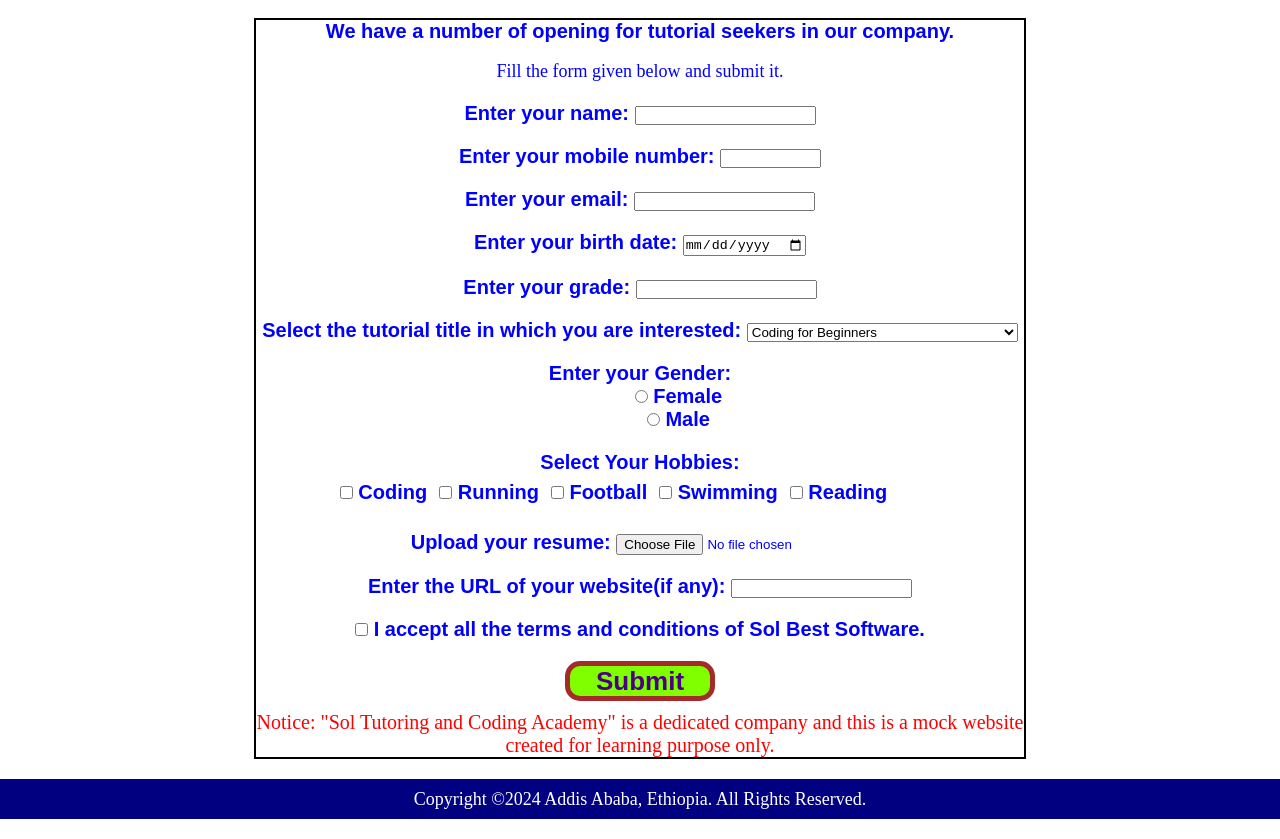
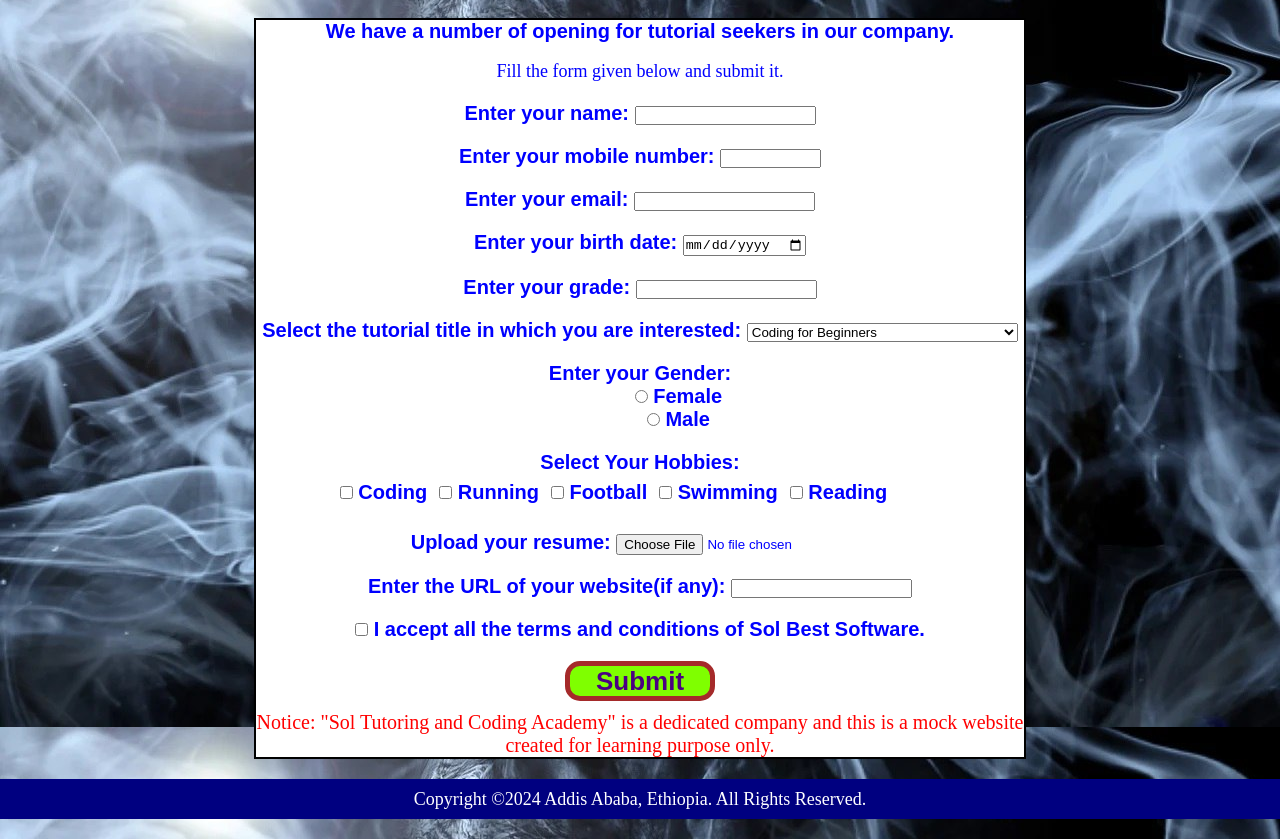
Before and after one commit to SolAsha12/STCA, a plain HTML site: page careers.html in a window 1280 px wide. Shown: the part 88-927 px from the top of the page. Drawn offline with Linux system fonts and the light colour scheme; the site is published under a folder, as on GitHub Pages, so addresses that start at the root find nothing.

Commit message:
Update style_careers.css

```diff
--- a/style_careers.css
+++ b/style_careers.css
@@ -4,7 +4,7 @@
  }
  body {
    //background-color: cyan;
-    background-image: url('/Images/d.jpg');
+    background-image: url('Images/d.jpg');
     color: rgb(0, 0, 255);
  }
  h2 {
```
